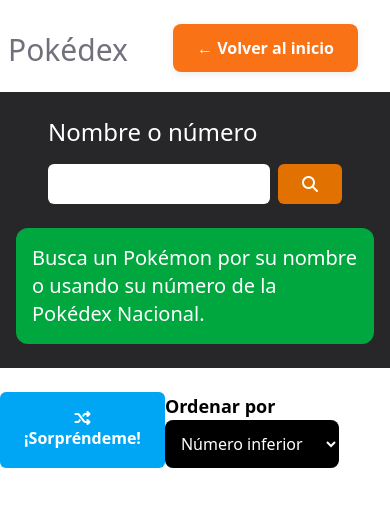
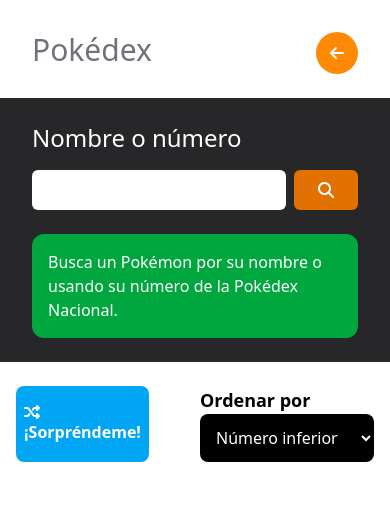
Before and after one commit to bloppaa/taller-2-webmovil, a plain HTML site: page frontend/pages/pokemon.html in a window 390 px wide. Drawn offline with nearby package versions, Linux system fonts and the light colour scheme; no server answers.

Commit message:
style: mejorar estilo en mobile

```diff
--- a/frontend/js/games.js
+++ b/frontend/js/games.js
@@ -37,7 +37,7 @@
   params.append("limit", 20);
 
   const response = await fetch(
-    `http://localhost:8000/api/games?${params.toString()}`
+    `https://taller-2-webmovil.onrender.com/api/games?${params.toString()}`
   );
   const data = await response.json();
   displayGames(data.games);
--- a/frontend/js/main.js
+++ b/frontend/js/main.js
@@ -16,7 +16,7 @@
   {
     id: "games",
     title: "Videojuegos",
-    description: "Información sobre videojeugos",
+    description: "Información de videojeugos",
     icon: "🎮",
     page: "pages/games.html",
   },
--- a/frontend/js/pokemon.js
+++ b/frontend/js/pokemon.js
@@ -1,7 +1,7 @@
 const LIMIT = 12;
 const TOTAL_POKEMON = 1302;
 const TOTAL_POKEMON_REAL = 1025;
-const API_URL = "http://127.0.0.1:8080/api/pokemon";
+const API_URL = "https://taller-2-webmovil-express.onrender.com/api/pokemon";
 let currentPage = 0;
 let filteredPokemon = [];
 let previousSearch = "";
--- a/frontend/js/recipes.js
+++ b/frontend/js/recipes.js
@@ -1,6 +1,6 @@
 const API_CONFIG = {
   SPOONACULAR: {
-    BASE_URL: "http://127.0.0.1:3000/recipes",
+    BASE_URL: "https://taller-2-webmovil-nestjs.onrender.com/recipes",
   },
 };
 
--- a/frontend/pages/pokemon.html
+++ b/frontend/pages/pokemon.html
@@ -1,35 +1,12 @@
-<div style="position: absolute; top: 24px; right: 32px; z-index: 10">
-  <button
-    onclick="window.location.href='../index.html'"
-    style="
-      background: #f97316;
-      color: white;
-      padding: 0.75rem 1.5rem;
-      border-radius: 0.5rem;
-      font-weight: 600;
-      box-shadow: 0 2px 8px rgba(0, 0, 0, 0.08);
-      border: none;
-      cursor: pointer;
-      transition: background 0.2s;
-    "
-  >
-    ← Volver al inicio
-  </button>
-</div>
 <!DOCTYPE html>
 
 <html lang="en">
   <head>
     <meta charset="UTF-8" />
-
     <meta name="viewport" content="width=device-width, initial-scale=1.0" />
-
     <title>Pokémon</title>
-
     <link rel="stylesheet" href="../css/styles.css" />
-
     <link rel="stylesheet" href="../css/pokemon.css" />
-
     <link
       rel="stylesheet"
       href="https://cdnjs.cloudflare.com/ajax/libs/font-awesome/6.5.0/css/all.min.css"
@@ -48,10 +25,10 @@
         <p class="pokemon-name pl-2 pt-2 text-lg font-semibold"></p>
         <div class="pl-2">
           <span
-            class="pokemon-type inline-block text-xs px-2 rounded-sm w-18 text-center"
+            class="pokemon-type inline-block text-xs px-2 rounded-sm w-14 text-center"
           ></span>
           <span
-            class="pokemon-type inline-block text-xs px-2 rounded-sm w-18 text-center"
+            class="pokemon-type inline-block text-xs px-2 rounded-sm w-14 text-center"
           ></span>
         </div>
       </a>
@@ -59,12 +36,20 @@
 
     <div class="flex justify-center">
       <div class="flex flex-col items-center max-w-3xl m-8 gap-6">
-        <div class="w-full text-3xl text-zinc-500 ml-4">Pokédex</div>
+        <div class="flex justify-between w-full px-8">
+          <div class="w-full text-3xl text-zinc-500">Pokédex</div>
+          <button
+            onclick="window.location.href='../index.html'"
+            class="text-white bg-orange-400 w-12 rounded-full aspect-square"
+          >
+            <i class="fa-solid fa-arrow-left"></i>
+          </button>
+        </div>
 
         <div
           class="black-div bg-zinc-800 py-6 w-screen gap-4 flex flex-col justify-center items-center"
         >
-          <div class="search-div w-full h-24 px-12 flex flex-col gap-4">
+          <div class="search-div w-full h-24 px-8 flex flex-col gap-4">
             <div class="text-white text-2xl">Nombre o número</div>
 
             <div class="flex justify-between gap-2">
@@ -94,9 +79,7 @@
             </div>
           </div>
 
-          <div
-            class="search-info text-white bg-green-600 rounded-xl mx-4 p-4 text-xl"
-          >
+          <div class="search-info text-white bg-green-600 rounded-xl mx-8 p-4">
             Busca un Pokémon por su nombre o usando su número de la Pokédex
             Nacional.
           </div>
@@ -111,18 +94,17 @@
           </p>
         </div>
 
-        <div id="pokemon-controls" class="flex justify-evenly w-full">
+        <div id="pokemon-controls" class="flex justify-between w-full px-4">
           <button
             id="random-button"
-            class="bg-sky-500 hover:bg-sky-600 text-white font-semibold px-6 py-2 rounded-md cursor-pointer transition-colors"
+            class="px-2 bg-sky-500 hover:bg-sky-600 text-white font-semibold rounded-lg cursor-pointer transition-colors flex flex-col justify-center"
           >
             <i class="fa-solid fa-shuffle"></i>
-
             ¡Sorpréndeme!
           </button>
 
-          <div class="">
-            <label for="pokemon-order-select" class="font-semibold text-lg mr-2"
+          <div class="flex-0">
+            <label for="pokemon-order-select" class="font-semibold text-lg"
               >Ordenar por</label
             >
 
```
Also changed, not shown: frontend/index.html (+3 -3 lines), frontend/pages/games.html (+14 -16 lines), frontend/pages/recipes.html (+6 -2 lines).
